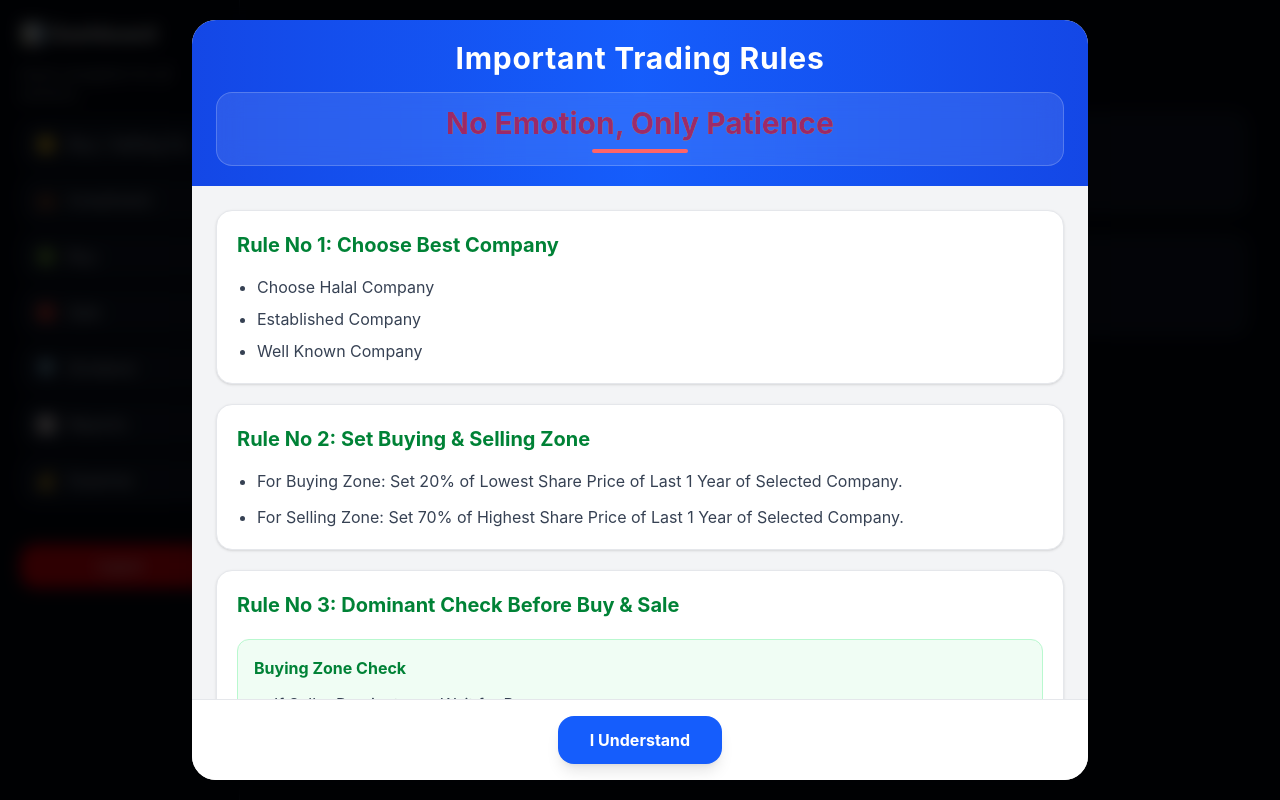
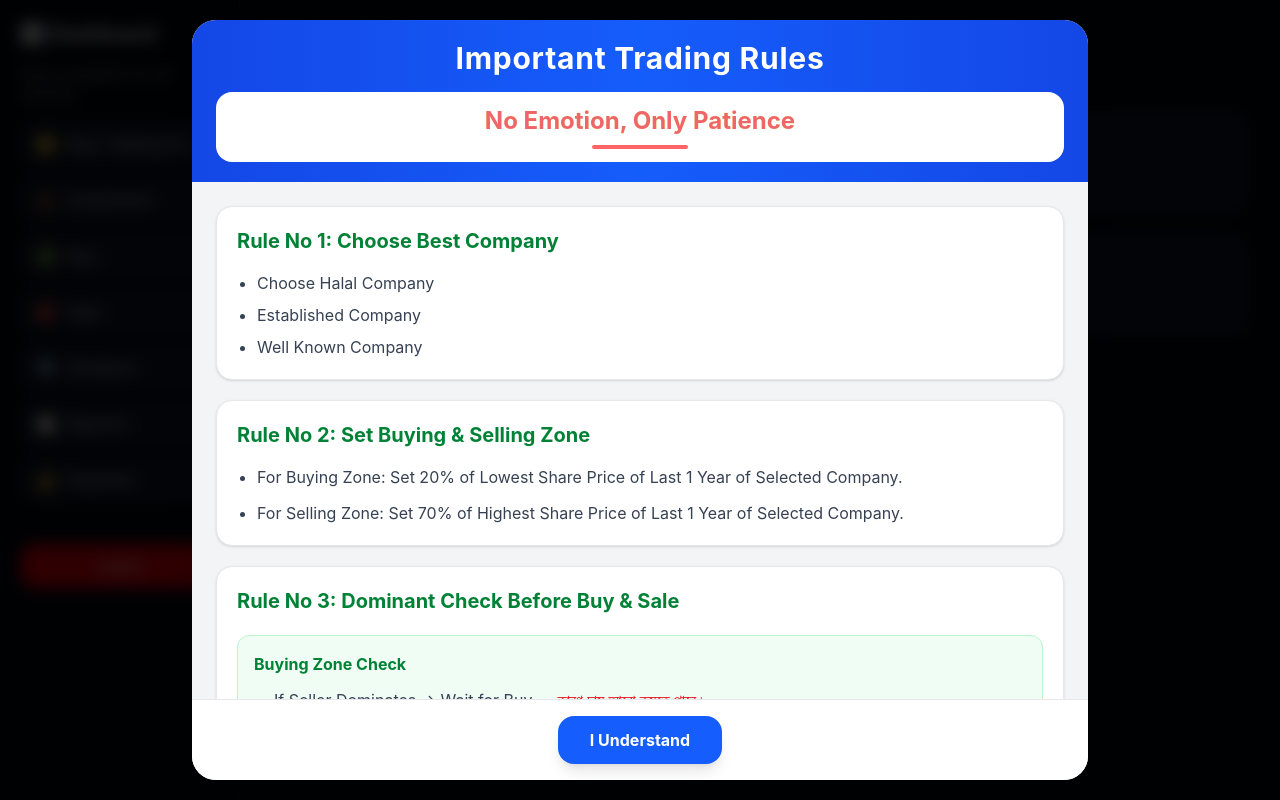
Before and after one commit to Mizan510/Stock-Market, a React app in the folder frontend/: page /dashboard in a window 1280 px wide. Built offline with nearby package versions, Linux system fonts and the light colour scheme; no server answers; sample sign-in values are in the browser's storage; the HTML template or start-up script is replaced by a standard one.

Commit message:
Modify RulesPopup styles for improved appearance
Updated background color of RulesPopup component and adjusted text size.

```diff
--- a/frontend/src/components/RulesPopup.jsx
+++ b/frontend/src/components/RulesPopup.jsx
@@ -9,7 +9,7 @@ const RulesPopup = ({ onClose }) => {
             Important Trading Rules
           </h2>
 
-          <div className="mt-4 bg-white/10 border border-white/20 rounded-2xl py-3 px-4 backdrop-blur-md">
+          <div className="mt-4 bg-white border border-white/20 rounded-2xl py-3 px-4 backdrop-blur-md">
             <style>
               {`@keyframes blink { 0%, 100% { opacity: 1; } 50% { opacity: 0; } } .blink-text {
               animation: blink 1s ease-in-out infinite;
@@ -22,7 +22,7 @@ const RulesPopup = ({ onClose }) => {
             </style>
 
             <h3
-              className="text-red-600 text-3xl font-bold blink-text"
+              className="text-red-600 text-2xl font-bold blink-text"
               style={{
                 WebkitTextStroke: "0px #f8f8f8",
                 textShadow: "0 0 0.2px #e9fd0e",
```
